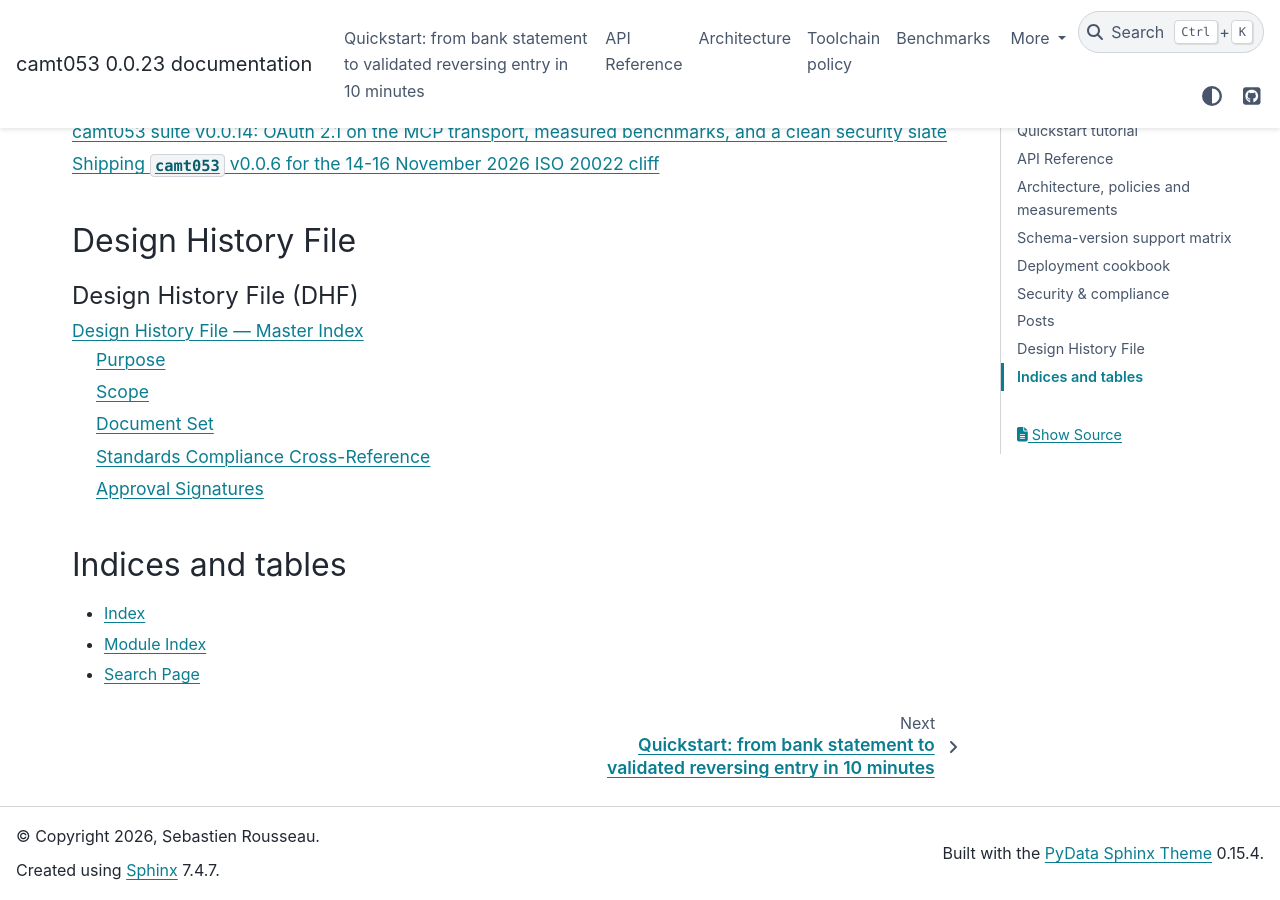
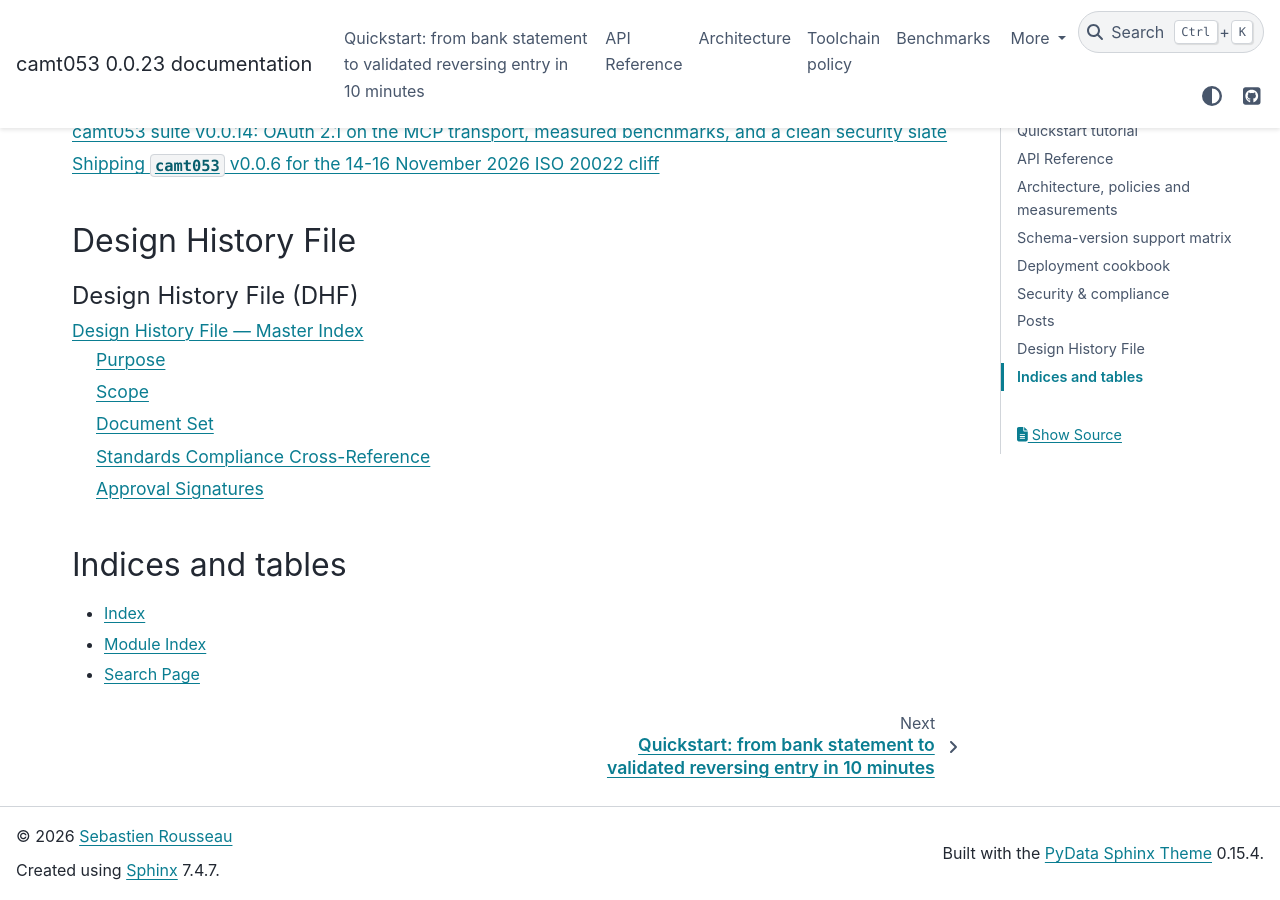
Before and after one commit to sebastienrousseau/camt053, a Sphinx documentation site: the page built from docs/index.rst, in a window 1280 px wide and 900 px high, scrolled down 3502 px. Built offline with Sphinx 7.4.7 and the PyData theme 0.15.4, drawn with Linux system fonts in a browser that asks for light colours; part of the change alters nothing that is shown.

Commit message:
fix(docs): link the manual's author name
AGENTS.md 7.1.2 asks every published page to read
"© <year> Sebastien Rousseau" with the name linked to
https://sebastienrousseau.com/. The Sphinx manual that docs.yml
deploys to Pages showed "© Copyright 2026, Sebastien Rousseau." on
all 38 pages, unlinked, because pydata-sphinx-theme's stock copyright
component renders conf.py's copyright string as plain text.

docs/_templates/copyright.html replaces that component, conf.py's
copyright is now the year alone, and the docs job checks the built
output so a page without the link fails the build. Before: 38 of 38
pages lacked the link. After: none does; sphinx-build -W is clean
and actionlint passes.

Fixes: 54a0f6b ("feat: camt.053 statement parser and reversing-entry generator (v0.0.1)")

Assisted-by: Claude:claude-opus-5-5
Co-Authored-By: Claude Opus 5.5 <noreply@anthropic.com>
Signed-off-by: Sebastien Rousseau <sebastian.rousseau@gmail.com>

```diff
--- /dev/null
+++ b/docs/_templates/copyright.html
@@ -0,0 +1,9 @@
+{#- SPDX-License-Identifier: Apache-2.0 OR MIT -#}
+{#- Replaces pydata-sphinx-theme's copyright component so every page
+    carries the author link the family standard requires (AGENTS.md
+    section 7.1.2). The year comes from conf.py's ``copyright``. -#}
+{% if show_copyright and copyright %}
+  <p class="copyright">
+    © {{ copyright|e }} <a href="https://sebastienrousseau.com/" rel="author">Sebastien Rousseau</a>
+  </p>
+{% endif %}
--- a/docs/conf.py
+++ b/docs/conf.py
@@ -9,7 +9,9 @@ import sys
 sys.path.insert(0, os.path.abspath(".."))
 
 project = "camt053"
-copyright = "2026, Sebastien Rousseau"
+# The year only: docs/_templates/copyright.html renders the
+# footer as "© <year> Sebastien Rousseau", linked to the author's site.
+copyright = "2026"
 author = "Sebastien Rousseau"
 # Read from pyproject.toml, the single source of the version, so the
 # rendered manual cannot fall behind the package (it said 0.0.5 for
```
Also changed, not shown: 1 other file.
